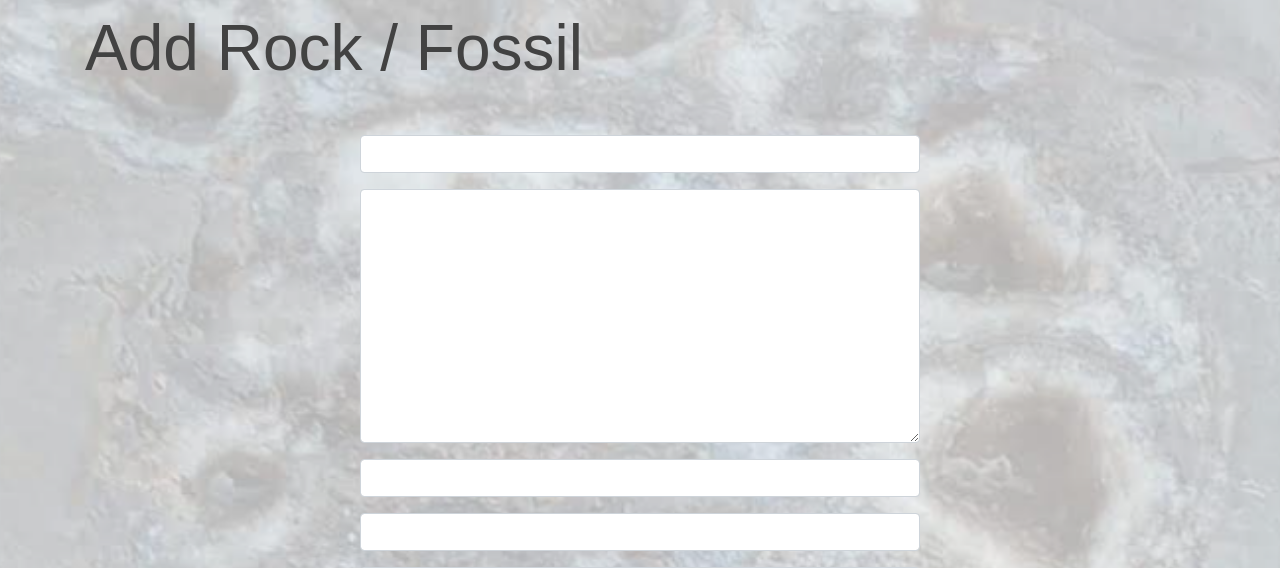
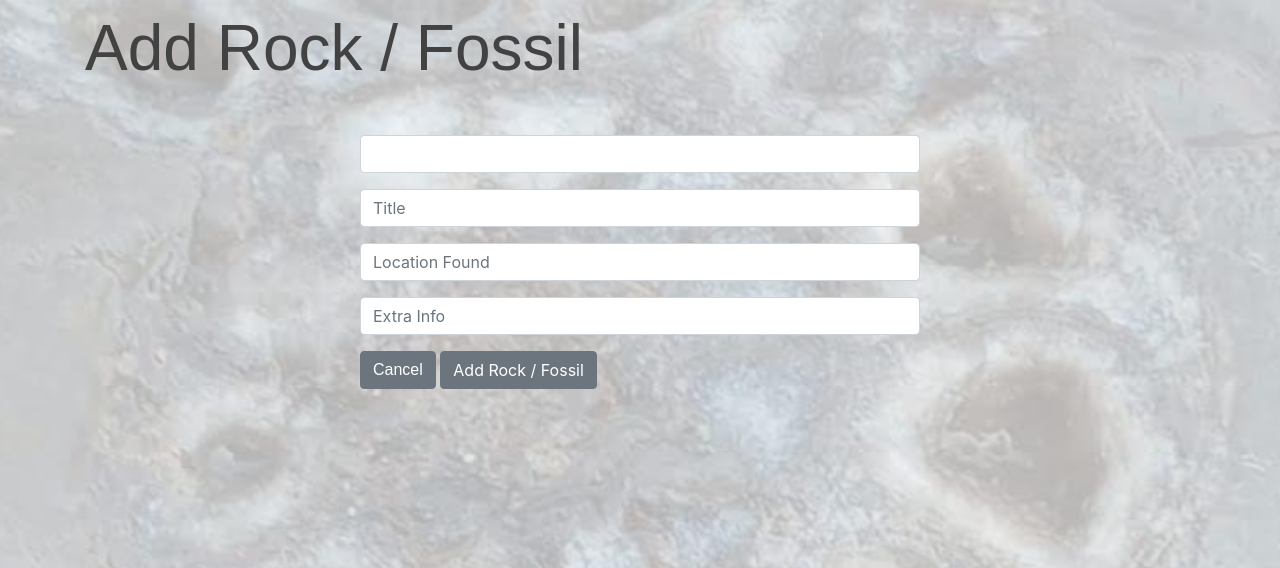
Before and after one commit to HollyT85/Django-Rocks-Fossils, a Django app: page /rocks/add/ in a window 1280 px wide. Shown: the part 56-624 px from the top of the page. Run offline with Django 4.2, Linux system fonts and the light colour scheme; the visitor is signed in with stand-in values (Sample User, id 1); some libraries are stand-ins or nearby versions; some web fonts are replaced.

Commit message:
still working on form

```diff
--- a/rocks/forms.py
+++ b/rocks/forms.py
@@ -6,8 +6,9 @@
 
     class Meta:
         model = Rock
-        fields = [
-            'title', 'extra_info', 'location',
-            'material', 'size', 'era', 'tools_used',
-            'date_found', 'prepped_self', 'image'
-        ]
+        # fields = [
+        #     'owner', 'title', 'extra_info', 'location',
+        #     'material', 'size', 'era', 'tools_used',
+        #     'date_found', 'prepped_self', 'image'
+        # ]
+        fields = '__all__'
--- a/rocks/templates/rocks/add_rock.html
+++ b/rocks/templates/rocks/add_rock.html
@@ -14,10 +14,31 @@
     <div class="row">
         <div class="col">
             <!--Form to add rock / fossil-->
-            <form method="POST" action="{% url 'add_rock' %}" class="add-form"
-                enctype="multipart/form-data">
+            <form method="POST" action="{% url 'add_rock' %}" class="add-form" enctype="multipart/form-data">
                 {% csrf_token %}
-                {{ rock_form | crispy }}
+                <div class="mb-3">
+                    <input type="text" class="form-control" id="owner" placeholder="{{rock.owner}}" name="owner"
+                        required>
+                    <label for="owner"></label>
+                </div>
+
+                <div class="mb-3">
+                    <input type="text" class="form-control" id="rock_title" placeholder="Title" name="title"
+                        required>
+                    <label for="rock_title"></label>
+                </div>
+
+                <div class="mb-3">
+                    <input type="text" class="form-control" id="location" placeholder="Location Found" name="location">
+                    <label for="location"></label>
+                </div>
+
+                <div class="mb-3">
+                    <input type="text" class="form-control" id="extra_info" placeholder="Extra Info" name="extra_info"
+                        required>
+                    <label for="extra_info"></label>
+                </div>
+
                 <div>
                     <a class="btn btn-secondary" href="{% url 'home' %}">Cancel</a>
                     <button class="btn btn-secondary" type="submit">Add Rock / Fossil</button>
@@ -28,3 +49,6 @@
 </div>
 
 {% endblock %}
+
+<!-- {% csrf_token %}
+                {{ rock_form | crispy }} -->
```
